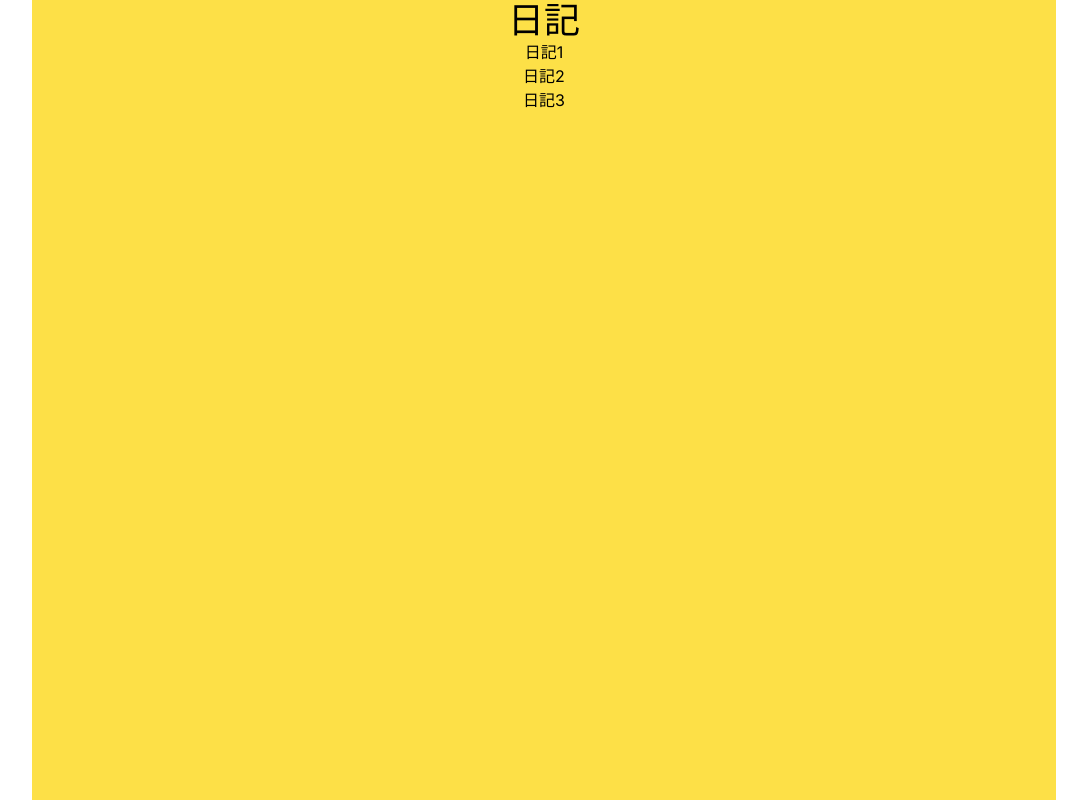
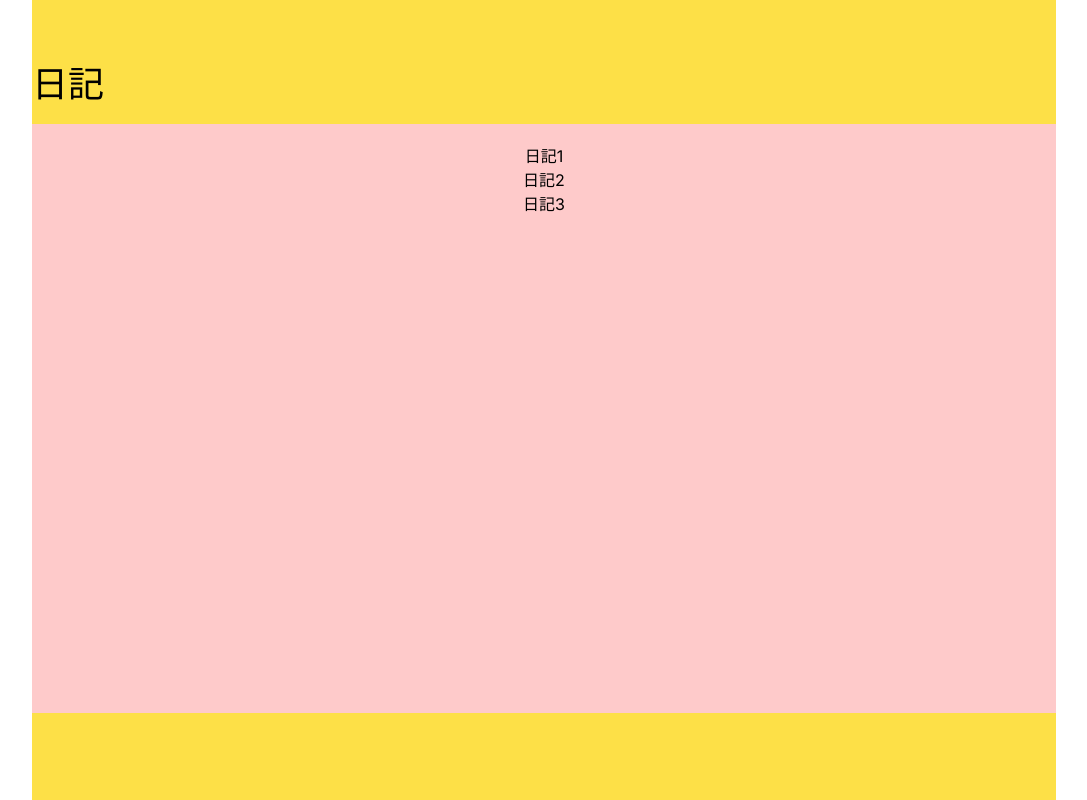
Before and after one commit to tech-harmony-team/Jibun-Log, a Next.js app in the folder next-front/: page /diary in a window 1280 px wide. Shown: the whole page, without its empty margins (96-1183 px from the left). Built offline with nearby package versions, Linux system fonts and the light colour scheme.

Commit message:
レイアウトを調整した。

```diff
--- a/next-front/src/app/diary/page.tsx
+++ b/next-front/src/app/diary/page.tsx
@@ -1,8 +1,8 @@
 export default function DiaryPage() {
   return (
-    <div className="w-4/5 h-full mx-auto bg-yellow-300">
-      <h1 className="text-4xl text-center">日記</h1>
-      <div className="flex flex-col justify-center items-center">
+    <div className="w-4/5 h-full mx-auto pt-16 bg-yellow-300">
+      <h1 className="text-4xl text-left mb-5">日記</h1>
+      <div className="h-4/5 py-5 flex flex-col items-center bg-red-200">
         <div>日記1</div>
         <div>日記2</div>
         <div>日記3</div>
```
